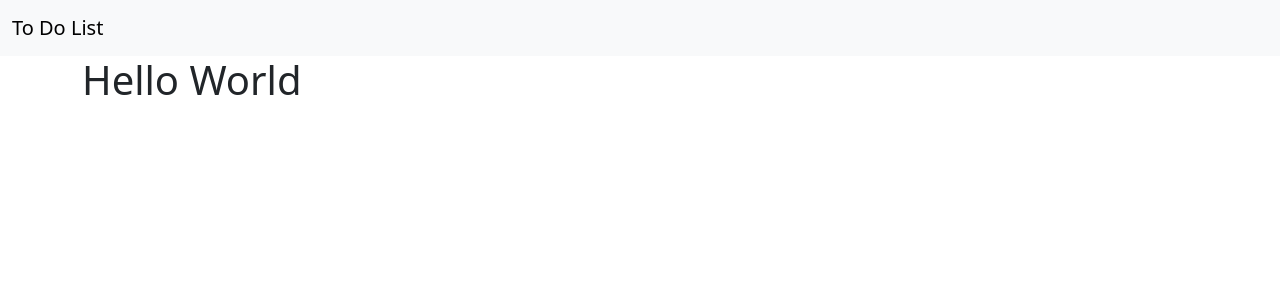
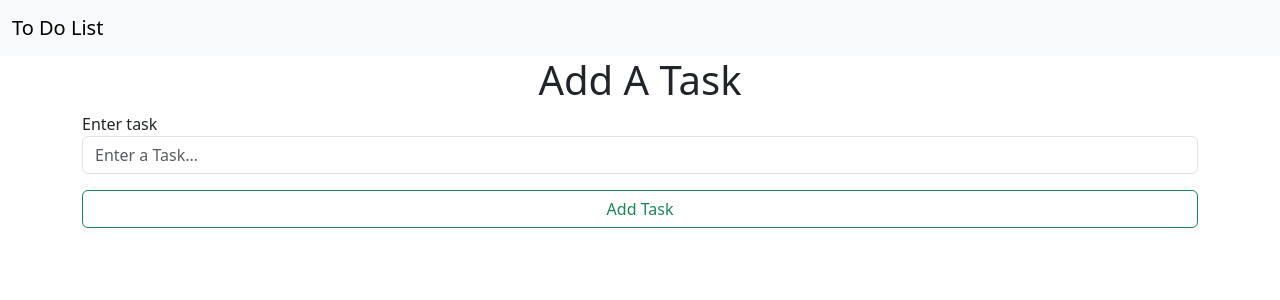
Before and after one commit to jigolaurito93/To-Do-List-with-React, a React (Create React App) app in the folder to-do-app/: page / in a window 1280 px wide. Shown: the top 300 px of the page. Built offline with nearby package versions, Linux system fonts and the light colour scheme; the HTML template or start-up script is replaced by a standard one.

Commit message:
added a toDoForm

```diff
--- a/to-do-app/src/App.js
+++ b/to-do-app/src/App.js
@@ -1,12 +1,22 @@
-import React from 'react'
+import React, { useState } from 'react'
 import NavBar from './components/NavBar'
+import ToDoForm from './components/ToDoForm'
 
 export default function App() {
+      // toDos is the current list of toDos
+      // setToDos is a function that sets the toDos state
+      // useState is a hook that returns the current toDos state
+  const [toDos, setToDos] = useState([]);
+  const addToList = task => {
+    console.log(task);
+    setToDos([...toDos, task]);
+  }
+
   return (
     <div>
       <NavBar />
       <div className='container'>
-        <h1>Hello World</h1>
+        <ToDoForm/>
       </div>
 
     </div>
--- a/to-do-app/src/components/ToDoForm.jsx
+++ b/to-do-app/src/components/ToDoForm.jsx
@@ -2,8 +2,13 @@ import React from 'react'
 
 export default function ToDoForm() {
   return (
-    <div>
-
-    </div>
+    <form action="">
+        <h1 className='text-center'>Add A Task</h1>
+        <div className="form-group">
+            <label htmlFor="task">Enter task</label>
+            <input type="text" name="task" className='form-control' id="" placeholder='Enter a Task...'/>
+            <input type="submit" value="Add Task" className='btn btn-outline-success w-100 mt-3' />
+        </div>
+    </form>
   )
 }
```
